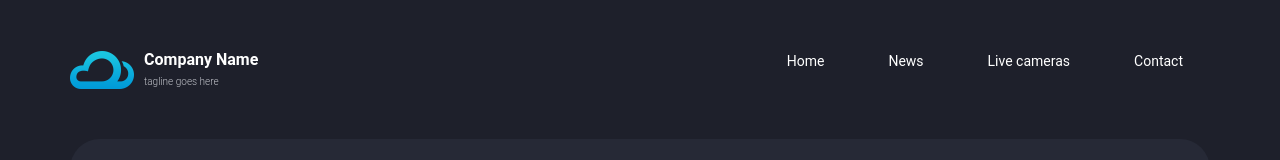
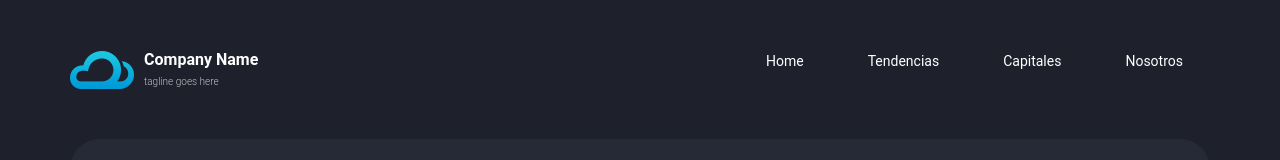
Before and after one commit to KevinOrellanaM/Trabajo-Interciclo-Final-PW-SD, a React (Vite) app in the folder frontend/: page /news in a window 1280 px wide. Shown: the top 160 px of the page. Built offline with nearby package versions, Linux system fonts and the light colour scheme; no server answers; grey boxes are pictures that could not be loaded.

Commit message:
Change menu item's name

```diff
--- a/frontend/src/components/Header.jsx
+++ b/frontend/src/components/Header.jsx
@@ -15,9 +15,9 @@ export default function Header() {
         <nav className="main-navigation">
           <ul className="menu">
             <li className="menu-item"><NavLink to="/">Home</NavLink></li>
-            <li className="menu-item"><NavLink to="/Tendencias">News</NavLink></li>
-            <li className="menu-item"><NavLink to="/Capitales">Live cameras</NavLink></li>
-            <li className="menu-item"><NavLink to="/Nosotros">Contact</NavLink></li>
+            <li className="menu-item"><NavLink to="/News">Tendencias</NavLink></li>
+            <li className="menu-item"><NavLink to="/LiveCameras">Capitales</NavLink></li>
+            <li className="menu-item"><NavLink to="/Contacts">Nosotros</NavLink></li>
           </ul>
         </nav>
       </div>
```
